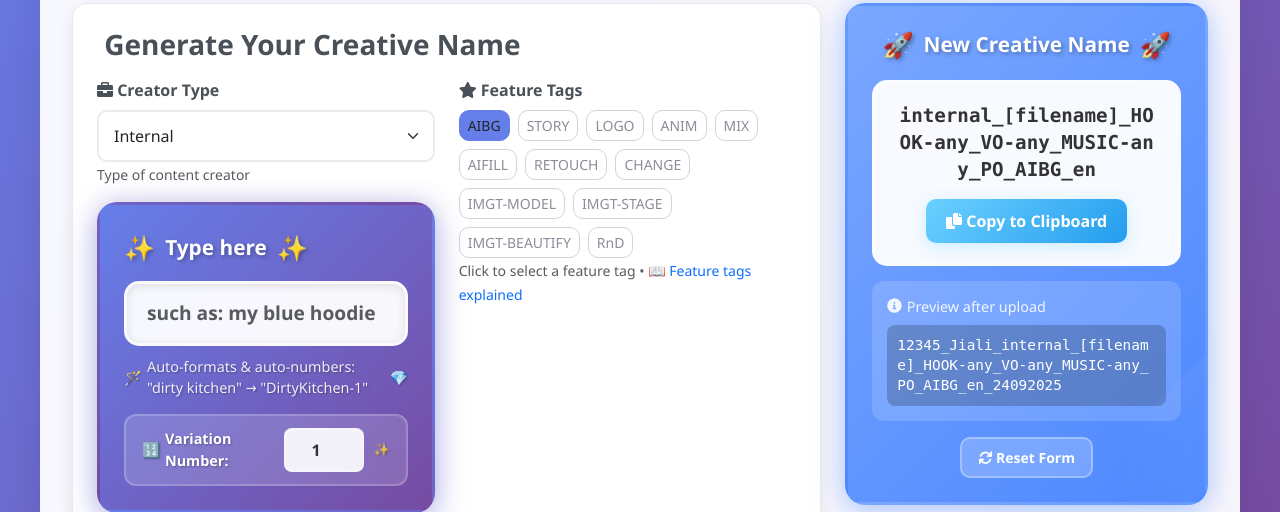
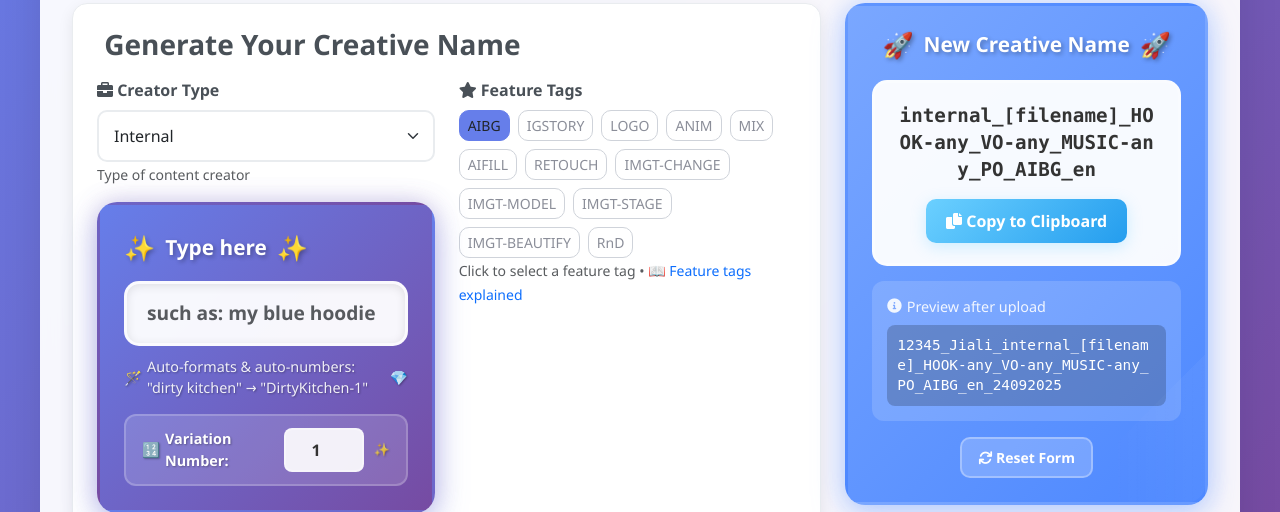
Before and after one commit to JialiLiang/NewVideoFormatConverter, a Flask app: page /name-generator in a window 1280 px wide. Shown: the part 279-791 px from the top of the page. Run offline with Flask 3, Linux system fonts and the light colour scheme; parts of the project's set-up code (start-up, migrations or seed data) failed here and were passed over; some libraries are stand-ins or nearby versions.

Commit message:
Update feature tags: STORY → IGSTORY, CHANGE → IMGT-CHANGE
- Updated STORY to IGSTORY (AI Instagram Story ads) across all files
- Updated CHANGE to IMGT-CHANGE (Describe a Change feature) across all files
- Updated feature tag buttons and validation in name_generator.html
- Updated creative indicators and feature tags in video_converter_app.py
- Updated example in LANGUAGE_MAPPING_SUMMARY.md
- All naming conventions now consistent across the codebase

```diff
--- a/templates/name_generator.html
+++ b/templates/name_generator.html
@@ -382,8 +382,8 @@
                                         <button type="button" class="btn btn-outline-primary btn-sm feature-tag-btn active" data-value="AIBG" onclick="selectFeatureTag(this)">
                                             AIBG
                                         </button>
-                                        <button type="button" class="btn btn-outline-secondary btn-sm feature-tag-btn" data-value="STORY" onclick="selectFeatureTag(this)">
-                                            STORY
+                                        <button type="button" class="btn btn-outline-secondary btn-sm feature-tag-btn" data-value="IGSTORY" onclick="selectFeatureTag(this)">
+                                            IGSTORY
                                         </button>
                                         <button type="button" class="btn btn-outline-secondary btn-sm feature-tag-btn" data-value="LOGO" onclick="selectFeatureTag(this)">
                                             LOGO
@@ -400,8 +400,8 @@
                                         <button type="button" class="btn btn-outline-secondary btn-sm feature-tag-btn" data-value="RETOUCH" onclick="selectFeatureTag(this)">
                                             RETOUCH
                                         </button>
-                                        <button type="button" class="btn btn-outline-secondary btn-sm feature-tag-btn" data-value="CHANGE" onclick="selectFeatureTag(this)">
-                                            CHANGE
+                                        <button type="button" class="btn btn-outline-secondary btn-sm feature-tag-btn" data-value="IMGT-CHANGE" onclick="selectFeatureTag(this)">
+                                            IMGT-CHANGE
                                         </button>
                                         <button type="button" class="btn btn-outline-secondary btn-sm feature-tag-btn" data-value="IMGT-MODEL" onclick="selectFeatureTag(this)">
                                             IMGT-MODEL
@@ -875,7 +875,7 @@
                         <div class="tag-core">AIBG</div>
                         <small class="text-muted d-block mb-2">AI background ads</small>
 
-                        <div class="tag-core">STORY</div>
+                        <div class="tag-core">IGSTORY</div>
                         <small class="text-muted d-block mb-2">AI Instagram Story ads</small>
 
                         <div class="tag-core">LOGO</div>
@@ -896,7 +896,7 @@
                         <div class="tag-tools">RETOUCH</div>
                         <small class="text-muted d-block mb-2">Photo retouching</small>
 
-                        <div class="tag-tools">CHANGE</div>
+                        <div class="tag-tools">IMGT-CHANGE</div>
                         <small class="text-muted d-block mb-2">Describe a Change feature</small>
 
                         <div class="tag-experimental">RnD</div>
@@ -1481,7 +1481,7 @@
 
                 // Check feature tag (index 8)
                 const feature = parts[8];
-                const validFeatures = ['AIBG', 'STORY', 'LOGO', 'ANIM', 'MIX', 'AIFILL', 'RETOUCH', 'CHANGE', 'IMGT-MODEL', 'IMGT-STAGE', 'IMGT-BEAUTIFY', 'RnD'];
+                const validFeatures = ['AIBG', 'IGSTORY', 'LOGO', 'ANIM', 'MIX', 'AIFILL', 'RETOUCH', 'IMGT-CHANGE', 'IMGT-MODEL', 'IMGT-STAGE', 'IMGT-BEAUTIFY', 'RnD'];
                 structureChecks.push(checkStructure('Feature tag', feature, validFeatures.includes(feature)));
 
                 // Check language (index 9)
@@ -1529,7 +1529,7 @@
 
                 // Check feature tag (index 8)
                 const feature = parts[8];
-                const validFeatures = ['AIBG', 'STORY', 'LOGO', 'ANIM', 'MIX', 'AIFILL', 'RETOUCH', 'CHANGE', 'IMGT-MODEL', 'IMGT-STAGE', 'IMGT-BEAUTIFY', 'RnD'];
+                const validFeatures = ['AIBG', 'IGSTORY', 'LOGO', 'ANIM', 'MIX', 'AIFILL', 'RETOUCH', 'IMGT-CHANGE', 'IMGT-MODEL', 'IMGT-STAGE', 'IMGT-BEAUTIFY', 'RnD'];
                 structureChecks.push(checkStructure('Feature tag', feature, validFeatures.includes(feature)));
 
                 // Check language (index 9) - can be uppercase or lowercase
@@ -1573,7 +1573,7 @@
 
                 // Check feature tag (index 6)
                 const feature = parts[6];
-                const validFeatures = ['AIBG', 'STORY', 'LOGO', 'ANIM', 'MIX', 'AIFILL', 'RETOUCH', 'CHANGE', 'IMGT-MODEL', 'IMGT-STAGE', 'IMGT-BEAUTIFY', 'RnD'];
+                const validFeatures = ['AIBG', 'IGSTORY', 'LOGO', 'ANIM', 'MIX', 'AIFILL', 'RETOUCH', 'IMGT-CHANGE', 'IMGT-MODEL', 'IMGT-STAGE', 'IMGT-BEAUTIFY', 'RnD'];
                 structureChecks.push(checkStructure('Feature tag', feature, validFeatures.includes(feature)));
 
                 // Check language (index 7)
--- a/video_converter_app.py
+++ b/video_converter_app.py
@@ -120,14 +120,14 @@ def detect_naming_convention_and_replace(original_filename, target_format):
     else:
         # Try to detect if it's a creative naming convention by looking for common patterns
         # Check if we have at least 3-4 parts and some contain typical creative naming elements
-        creative_indicators = ['HOOK-', 'VO-', 'MUSIC-', 'AIBG', 'STORY', 'LOGO', 'ANIM', 'MIX', 'AIFILL', 'RETOUCH', 'CHANGE', 'IMGT-', 'RnD']
+        creative_indicators = ['HOOK-', 'VO-', 'MUSIC-', 'AIBG', 'IGSTORY', 'LOGO', 'ANIM', 'MIX', 'AIFILL', 'RETOUCH', 'IMGT-CHANGE', 'IMGT-', 'RnD']
         has_creative_indicators = any(any(indicator in part for indicator in creative_indicators) for part in parts)
 
         if len(parts) >= 3 and has_creative_indicators:
             # This looks like a creative naming convention but missing dimension
             # Insert the dimension code before what looks like the feature tag
-            # Look for feature tags (AIBG, STORY, etc.)
-            feature_tags = ['AIBG', 'STORY', 'LOGO', 'ANIM', 'MIX', 'AIFILL', 'RETOUCH', 'CHANGE', 'RnD']
+            # Look for feature tags (AIBG, IGSTORY, etc.)
+            feature_tags = ['AIBG', 'IGSTORY', 'LOGO', 'ANIM', 'MIX', 'AIFILL', 'RETOUCH', 'IMGT-CHANGE', 'RnD']
             feature_tags.extend([tag for tag in parts if tag.startswith('IMGT-')])
 
             feature_index = -1
```
Also changed, not shown: LANGUAGE_MAPPING_SUMMARY.md (+1 -1 lines).
